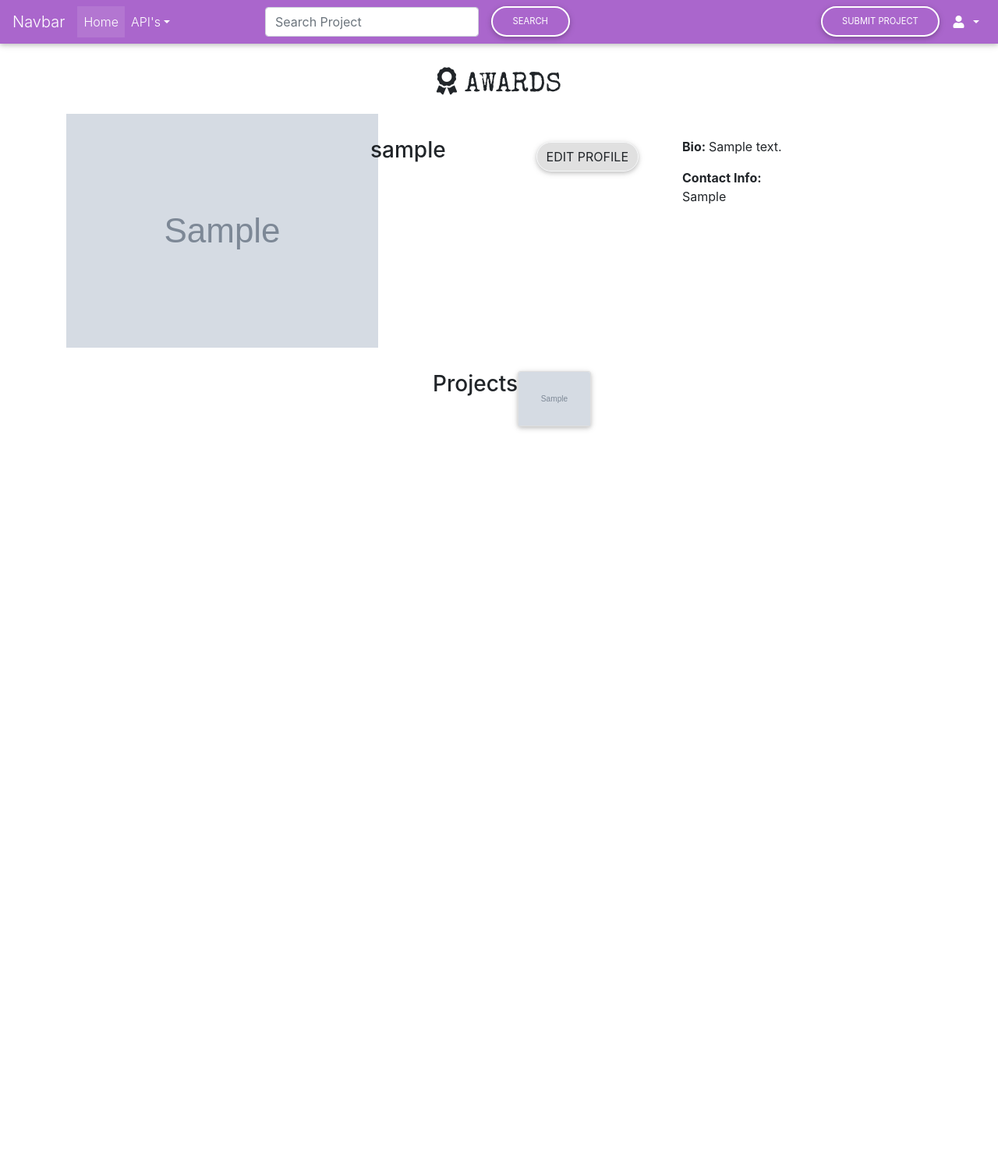
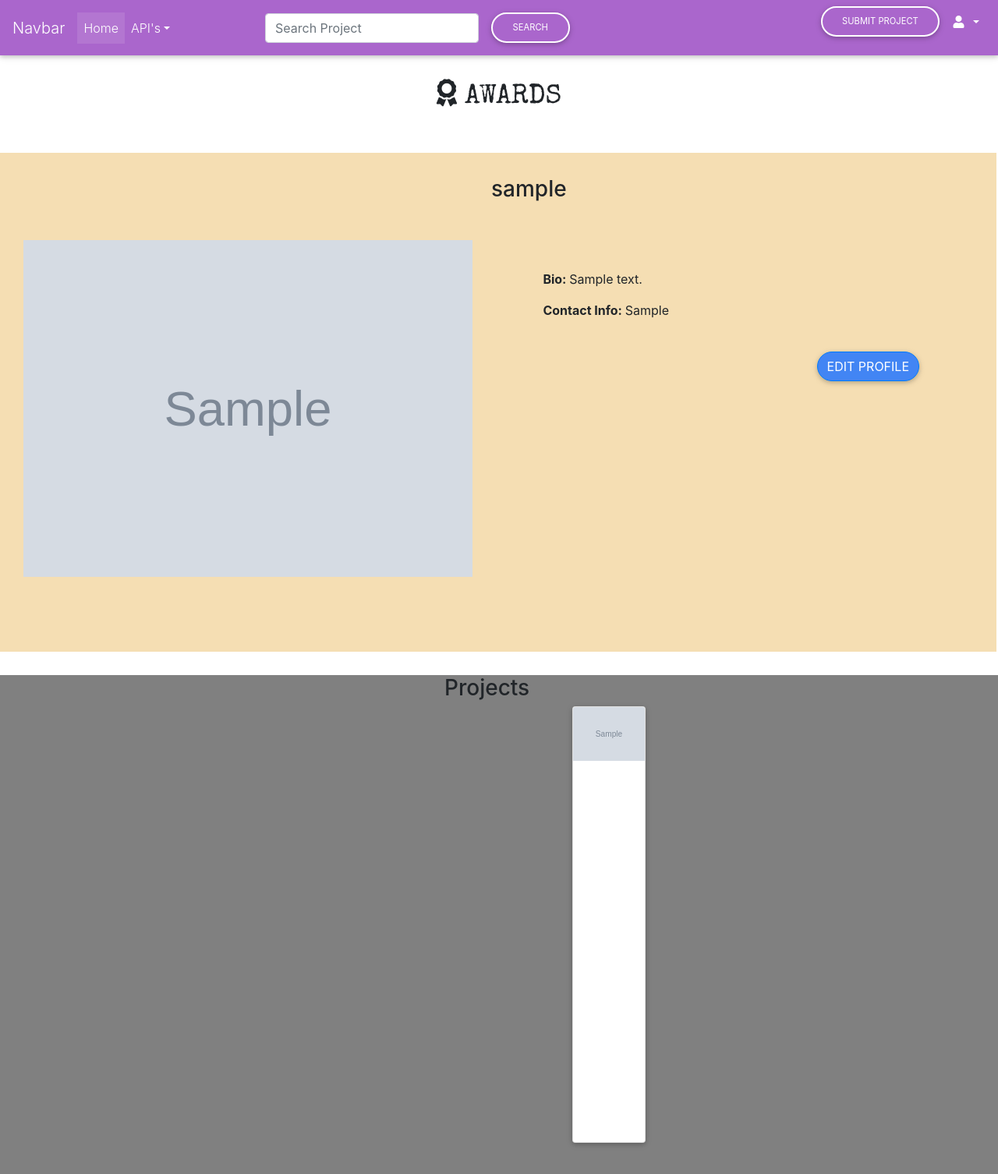
Before and after one commit to JacqulineWangu/AWARDS, a Django app: page /profile/ in a window 1280 px wide. Shown: the whole page at 78% size. Before the commit the page ends 552 px from the top, so only its background shows below. Run offline with Django 3.2, Linux system fonts and the light colour scheme; a user stored in the database is signed in; tables that the repository leaves empty hold one stand-in row (values such as "Sample post"); grey boxes marked "Sample" are stand-in pictures; some libraries are stand-ins or nearby versions.

Commit message:
Deployment to heroku

```diff
--- a/AWARDS_APP/models.py
+++ b/AWARDS_APP/models.py
@@ -1,8 +1,4 @@
 # -*- coding: utf-8 -*-
-
-from django.db import models
-
-# Create your models here.
 
 from django.db import models
 from django.contrib.auth.models import User
--- a/AWARDS_APP/templates/navbar.html
+++ b/AWARDS_APP/templates/navbar.html
@@ -28,9 +28,9 @@
         </ul>
         <ul class="navbar-nav ml-auto nav-flex-icons">
             <li class="nav-item" style="margin-right:300px;">
-                <form class="form-inline my-2 my-lg-0 ml-auto" action="{% url 'search_results' %}">
+                <form class="form-inline my-lg-0 " action="{% url 'search_results' %}">
                     <input class="form-control" type="search" name="project" placeholder="Search Project" aria-label="Search">
-                    <button class="btn btn-outline-white btn-md my-2 my-sm-0 ml-3" type="submit">Search</button>
+                    <button class="btn btn-outline-white btn-md my-2 ml-3" type="submit">Search</button>
                 </form>
             </li>
             {% if user.is_authenticated %}
--- a/AWARDS_APP/templates/profile/profile.html
+++ b/AWARDS_APP/templates/profile/profile.html
@@ -1,37 +1,60 @@
 {% extends 'Awards/base.html' %}
 {% block content %}
+
+
 <div class="container" style="margin-top:30px;">
 <h1 class="text-center heading"><i class="fas fa-award"></i> AWARDS</h1>
-    <div class="row profile">
-        <div class="col-md-2">
+
+
+</div>
+
+
+
+<div class="row profile" style="height:80vh; margin-top:50px; background-color:wheat; width:101%;">
+
+        <div class="col-md-2" style="margin-left:30px;">
             {% if profile.profile_picture %}
-            <img src="{{profile.profile_picture.url}}" alt="{{user}}" class="img-responsive">
+             <h3 class="text-center" style="margin-top:30px; margin-left:600px;">{{user}}</h3>
+            <img src="{{profile.profile_picture.url}}" alt="{{user}}" class="img-responsive" style="width: 36rem; margin-top:40px;">
             {% else %}
-            <img src="/media/prof_pics/Avatar.png" alt="No Profile Pic">
+             <h3 class="text-center" style="margin-top:30px; margin-left:500px;">{{user}}</h3>
+            <img src="/media/prof_pics/Avatar.png" alt="No Profile Pic" style="margin-top:40px;">
             {% endif %}
         </div>
 
-            <div class="col-md-4" style="margin-left:200px;margin-top:30px;">
-                <a href="{% url 'edit_profile' %}" class="btn btn-light">Edit Profile</a>
-                <h3 >{{user}}</h3>
+        <div class="col-md-4"></div>
+
+        <div class="col-md-5" style="margin-top:120px;">
+
+
+
+
+
+
+            <p style="margin-left:20px;margin-top: 30px;"><strong>Bio: </strong>{{profile.bio}}</p>
+            <p style="margin-left:20px;"><strong>Contact Info: </strong>{{profile.contact_info}}</p>
+
+
+
+                <a href="{% url 'edit_profile' %}" class="btn btn-primary" style="margin-left:200px;margin-top:25px;">Edit Profile</a>
+
             </div>
 
-        <div class="col-md-2">
-            <p style="margin-left:20px;margin-top: 30px;"><strong>Bio: </strong>{{profile.bio}}</p>
-            <p style="margin-left:20px;"><strong>Contact Info: </strong>{{profile.contact_info}}</p>
+    </div>
+
+
+
+<div class="row" style="margin-top:30px; height:80vh; background-color:grey;">
+        <div class="row text-center">
+            <h3 style="margin-left:600px; font-size:bold;">Projects</h3>
         </div>
 
-    </div>
-    <div class="row" style="margin-top:30px;">
-        <div class="row">
-            <h3 class="text-center" style="margin-left:500px;">Projects</h3>
-        </div>
         <!-- Card deck -->
-        <div class="card-deck">
+        <div class="card-deck" style="margin-right:40px; margin-left:40px; margin-top:40px; height:40; margin-bottom:40px;">
             {% for single_project in projects %}
             <!-- Card -->
             <div class="col-md-4">
-                <div class="card mb-3">
+                <div class="card mb-3" style="height:100%;">
 
                     <!--Card image-->
                     <div class="view overlay">
@@ -44,6 +67,7 @@
         <!-- Card deck -->
 
     </div>
-</div>
+
+
 
 {% endblock %}
--- a/requirements.txt
+++ b/requirements.txt
@@ -1,12 +1,13 @@
 confusable-homoglyphs==3.2.0
 dj-database-url==0.5.0
 Django==1.11.22
+django-bootstrap4==0.0.8
 django-heroku==0.3.1
 django-registration==2.4.1
 django-tinymce==2.8.0
 djangorestframework==3.9.4
+gunicorn==19.9.0
 Pillow==6.0.0
-
 psycopg2==2.8.3
 python-decouple==3.1
 pytz==2019.1
```
Also changed, not shown: AWARDS_APP/templates/Awards/index.html (+8 -4 lines).
